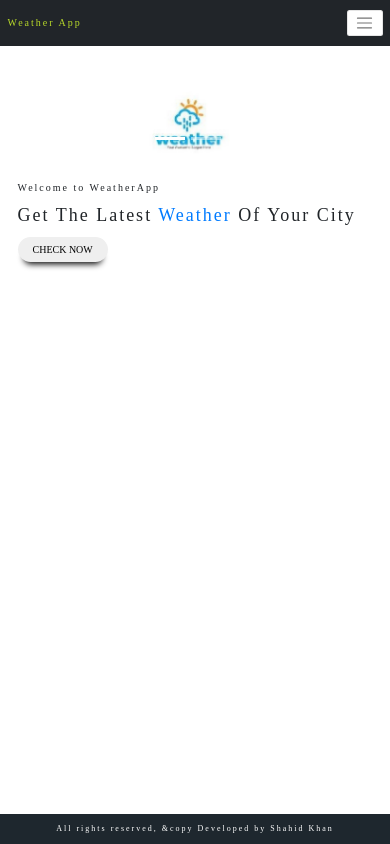
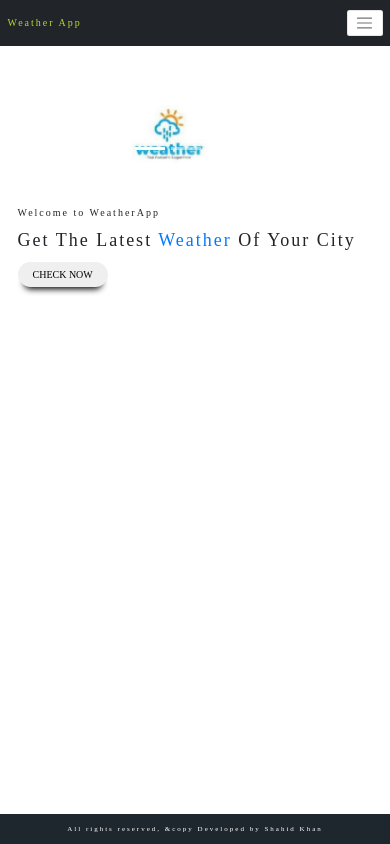
Before and after one commit to ShahidKhan3464/14-weather-app, a React (Create React App) app: page / in a window 390 px wide. Built offline with nearby package versions, Linux system fonts and the light colour scheme; a web font is replaced by a local one.

Commit message:
phone approach

```diff
--- a/src/Css/Phone.css
+++ b/src/Css/Phone.css
@@ -1,7 +1,10 @@
-@media (max-width: 400px) {
-    body {
+@media (max-width: 480px) {
+
+    /* Navbar */
+    /* body {
         width: 100%;
-    }
+        height: 100%;
+    } */
 
     .navbar {
         padding: 1rem 0;
@@ -11,12 +14,49 @@
         font-size: 1rem;
     }
 
+    .navbar-nav {
+        margin-left: -5rem;
+    }
+
     .navbar-toggler {
         background-color: #fff !important;
     }
 
     .navbar .link {
-        background-color: white !important;
+        color: white !important;
+        font-size: 0.7rem;
+        width: 10rem;
+    }
+
+    /* Home */
+    .row .left {
+        height: 40rem;
+        margin: 0 1rem 0 1rem;
+    }
+
+    .left p {
+        font-size: 1rem;
+    }
+
+    .left h1 {
+        font-size: 1.8rem;
+        margin: 0rem 0 1rem 0;
+        letter-spacing: 2px;
+    }
+
+    .left button {
+        padding: 0.5rem 1.5rem;
+        font-size: 1rem;
+    }
+
+    .row .right {
+        height: 0rem;
+        position: absolute;
+        top: 13rem;
+    }
+
+    .right img {
+        width: 10rem !important;
     }
 
     /* Form */
@@ -62,40 +102,7 @@
 
     /* Footer */
     .footer p {
-        font-size: 0.8rem;
+        font-size: 0.7rem;
         line-height: 3rem;
     }
-
-    /* Home */
-    .row .left {
-        height: 35rem;
-        margin: 0 1rem 0 1rem;
-    }
-
-    .left p {
-        font-size: 1rem;
-    }
-
-    .left h1 {
-        font-size: 1.8rem;
-        margin: 0rem 0 1rem 0;
-        letter-spacing: 2px;
-    }
-
-    .left button {
-        padding: 0.5rem 1.5rem;
-        font-size: 1rem;
-    }
-
-    .row .right {
-        height: 0rem;
-        position: absolute;
-        top: 12rem;
-        left: 2rem;
-    }
-
-    .right img {
-        width: 10rem !important;
-    }
-
 }
```
